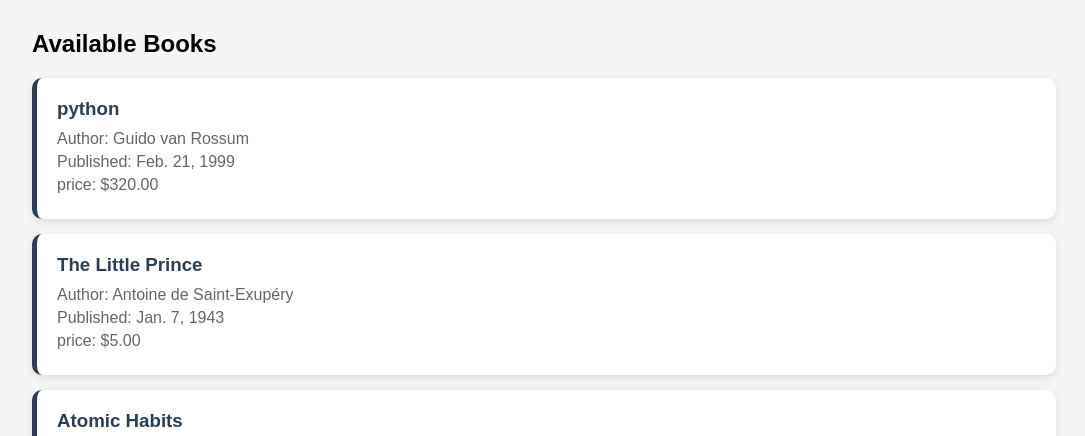
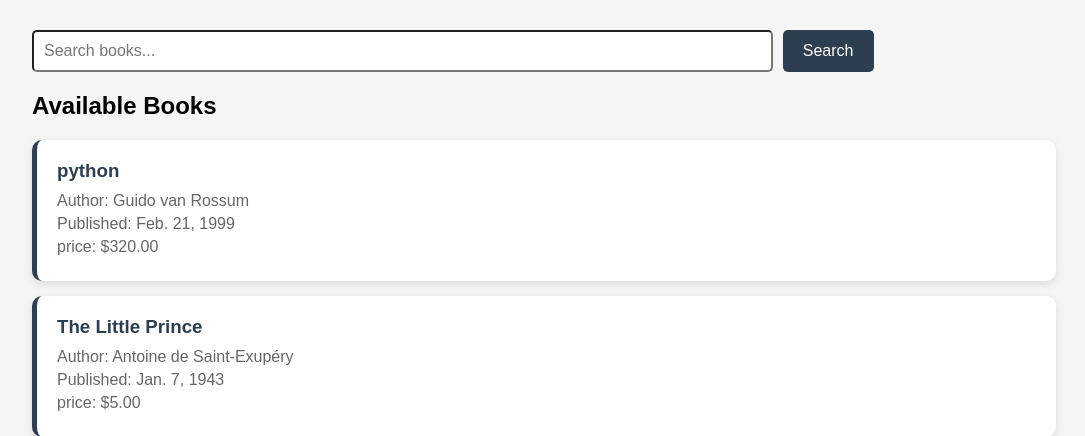
Before and after one commit to Abbasjannati/libraryproject, a Django app: page / in a window 1280 px wide. Shown: the part 72-508 px from the top of the page, without its empty margins (96-1181 px from the left). Run offline with Django 5.2, Linux system fonts and the light colour scheme; data comes from the database, SQL or seed files in the repository; both versions use the stored data as it was after the commit.

Commit message:
Added search bar

```diff
--- a/library/static/style.css
+++ b/library/static/style.css
@@ -50,3 +50,31 @@
     margin: 5px 0;
 
 }
+
+.search-form {
+    margin : 20px 0;
+    display: flex;
+    gap: 10px;
+}
+
+.search-form input {
+    padding: 10px;
+    width: 70%;
+    border: 2px soloid #2c3e50;
+    border-radius: 5px;
+    font-size: 16px;
+    outline: none;
+}
+.search-form button {
+    padding: 10px 20px;
+    background-color: #2c3e50;
+    color: white;
+    border: none;
+    border-radius: 5px;
+    font-size: 16px;
+    cursor: pointer;
+}
+
+.search-form button:hover {
+    background-color: #34495e;
+}
--- a/library/templates/home.html
+++ b/library/templates/home.html
@@ -13,6 +13,13 @@
    </nav>
 
    <div class ="container">
+
+       <form method="GET" class="search-form">
+        <input type="text" name="search"
+            placeholder ="Search books..."
+            value="{{ search }}">
+        <button type="submit">Search</button>
+       </form>
     <h2>Available Books</h2>
 
     {% for book in books %}
--- a/library/views.py
+++ b/library/views.py
@@ -4,7 +4,12 @@
 from .models import Book
 from .serializers import BookSerializer
 def home(request):
-    books = Book.objects.all()
+    search = request.GET.get('search', '')
+
+    if search:
+        books = Book.objects.filter(title__icontains=search)
+    else:
+        books = Book.objects.all()
     context = {
         'name': 'Abbas zaidi',
         'books': books
```
Also changed, not shown: db.sqlite3.
